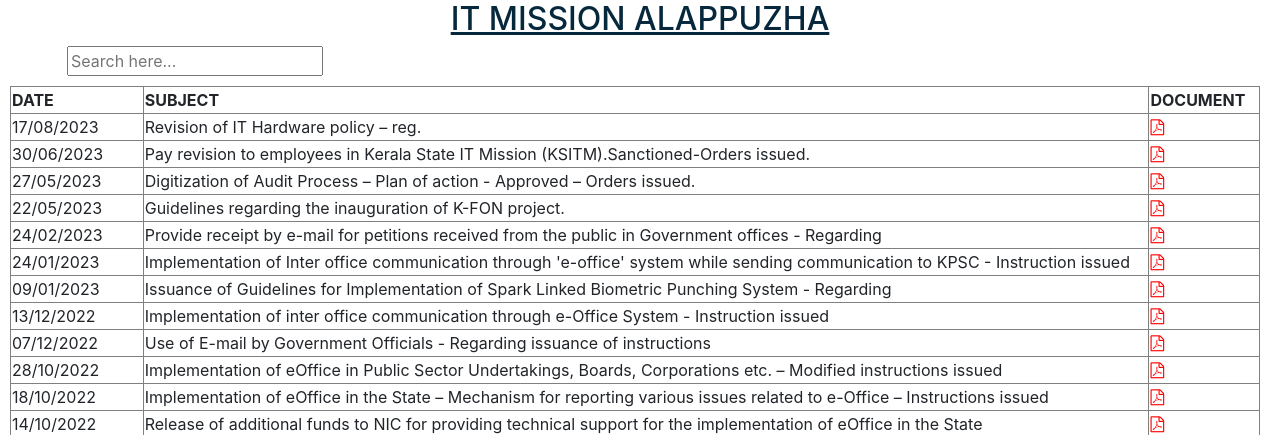
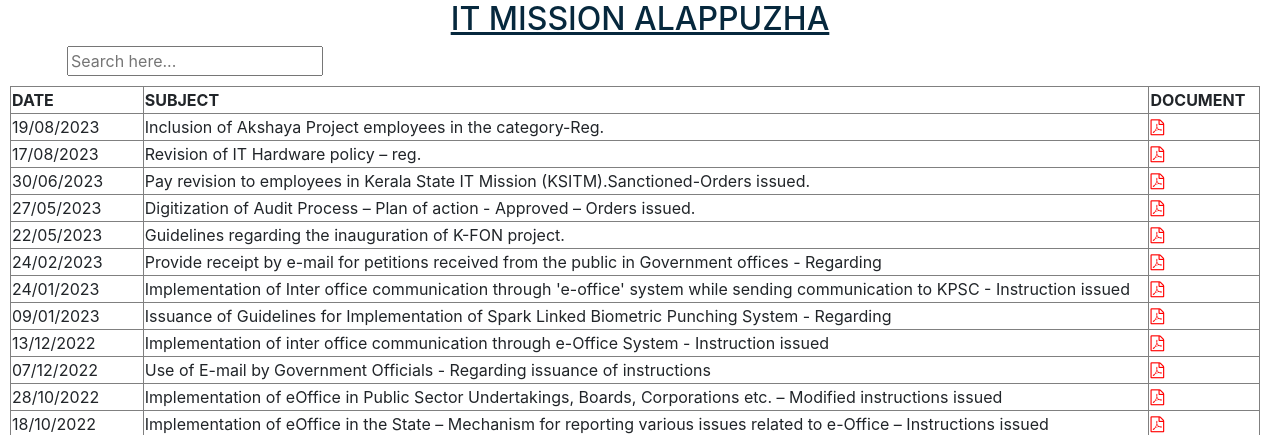
Before and after one commit to hashna/hashna.github.io, a plain HTML site: page index.html in a window 1280 px wide. Shown: the top 435 px of the page. Drawn offline with nearby package versions, Linux system fonts and the light colour scheme.

Commit message:
new  order added

```diff
--- a/index.html
+++ b/index.html
@@ -23,7 +23,12 @@
       <th style="width:1%;align-items: center;">DOCUMENT</th>
     </tr>
 
+    <tr>
 
+      <td>19/08/2023</td>
+      <td>Inclusion of Akshaya Project employees in the category-Reg.</td>
+      <td><a style="text-align:justify;" href="https://ia600505.us.archive.org/28/items/akshayacategory/akshayacategory.pdf" target="_blank" rel="noopener noreferrer"><i class="fa fa-file-pdf-o" aria-hidden="true" style="color:red;align-items: center;"></i></a></td>
+    </tr>
 
     <tr>
 
```
